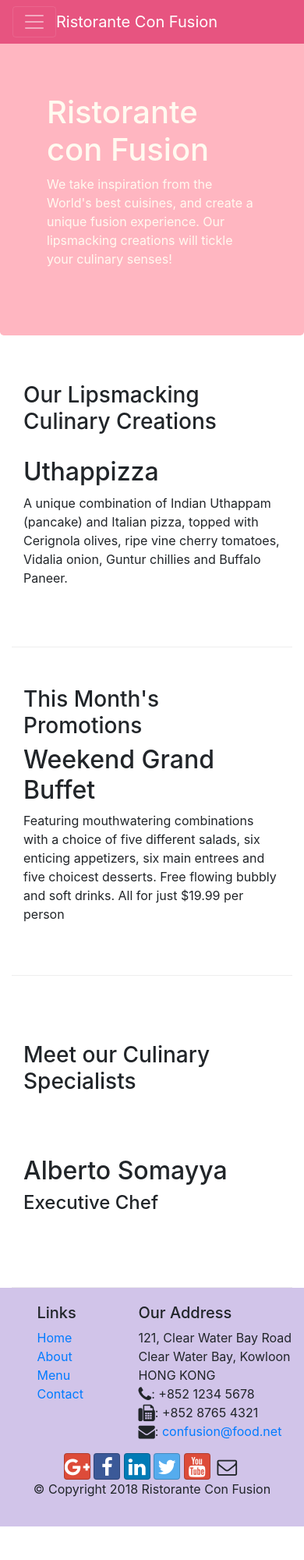
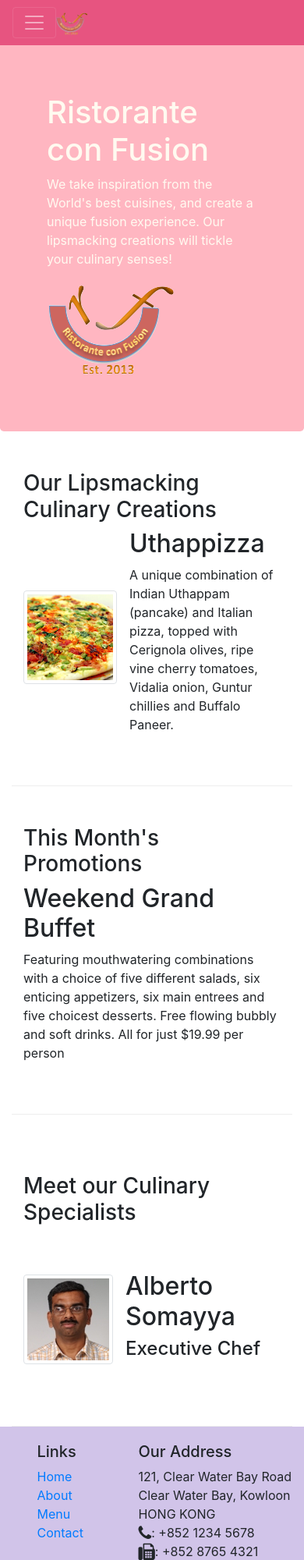
Before and after one commit to dclem008/iFamily, a website: page index.html in a window 390 px wide. Shown: the top 2000 px of the page at 78% size. Before the commit the page ends 1957 px from the top, so only its background shows below. Drawn offline with nearby package versions, Linux system fonts and the light colour scheme.

Commit message:
Added Responsive Images and Media to Site

```diff
--- a/index.html
+++ b/index.html
@@ -21,7 +21,7 @@
             <button class="navbar-toggler" type="button" data-toggle="collapse" data-target="#Navbar">
                 <span class="navbar-toggler-icon"></span>
             </button>
-            <a class="navbar-brand mr-auto" href="#">Ristorante Con Fusion</a>
+            <a class="navbar-brand mr-auto" href="#"><img src="img/logo.png" height="30" width="41"></a>
             <div class="collapse navbar-collapse" id="Navbar">
                 <ul class="navbar-nav mr-auto">
                     <li class="nav-item active"><a class="nav-link" href="#"><span class="fa fa-home fa-lg"></span> Home</a></li>
@@ -41,7 +41,8 @@
                     <h1>Ristorante con Fusion</h1>
                     <p>We take inspiration from the World's best cuisines, and create a unique fusion experience. Our lipsmacking creations will tickle your culinary senses!</p>
                 </div>
-                <div class="col-12 col-sm">
+                <div class="col-12 col-sm align-self-center">
+                    <img src="img/logo.png" class="img-fluid">
                 </div>
             </div>
         </div>
@@ -53,8 +54,14 @@
                 <h3>Our Lipsmacking Culinary Creations</h3>
             </div>
             <div class="col col-sm order-sm-first col-md">
-                <h2>Uthappizza</h2>
-                <p>A unique combination of Indian Uthappam (pancake) and Italian pizza, topped with Cerignola olives, ripe vine cherry tomatoes, Vidalia onion, Guntur chillies and Buffalo Paneer.</p>
+                <div class="media">
+                    <img class="d-flex mr-3 img-thumbnail align-self-center"
+                        src="img/uthappizza.png" alt="uthappizza">
+                    <div class="media-body">
+                        <h2 class="mt-0">Uthappizza</h2>
+                        <p>A unique combination of Indian Uthappam (pancake) and Italian pizza, topped with Cerignola olives, ripe vine cherry tomatoes, Vidalia onion, Guntur chillies and Buffalo Paneer.</p>
+                    </div>
+                </div>
             </div>
         </div>
 
@@ -74,9 +81,15 @@
                 <h3>Meet our Culinary Specialists</h3>
             </div>
             <div class="col col-sm order-sm-first col-md">
-                <h2>Alberto Somayya</h2>
-                <h4>Executive Chef</h4>
-                <p class="d-none d-sm-block">Award winning three-star Michelin chef with wide International experience having worked closely with whos-who in the culinary world, he specializes in creating mouthwatering Indo-Italian fusion experiences. </p>
+                <div class="media">
+                    <img class="d-flex mr-3 img-thumbnail align-self-center"
+                        src="img/alberto.png" alt="alberto">
+                    <div class="media-body">
+                        <h2 class="mt-0">Alberto Somayya</h2>
+                        <h4>Executive Chef</h4>
+                        <p class="d-none d-sm-block">Award winning three-star Michelin chef with wide International experience having worked closely with whos-who in the culinary world, he specializes in creating mouthwatering Indo-Italian fusion experiences. </p>
+                    </div>
+                </div>
             </div>
         </div>
     </div>
```
Also changed, not shown: aboutus.html (+4 -3 lines), contactus.html (+3 -2 lines), img/alberto.png (added), img/buffet.png (added), img/logo.png (added), img/uthappizza.png (added), 1 other file.
